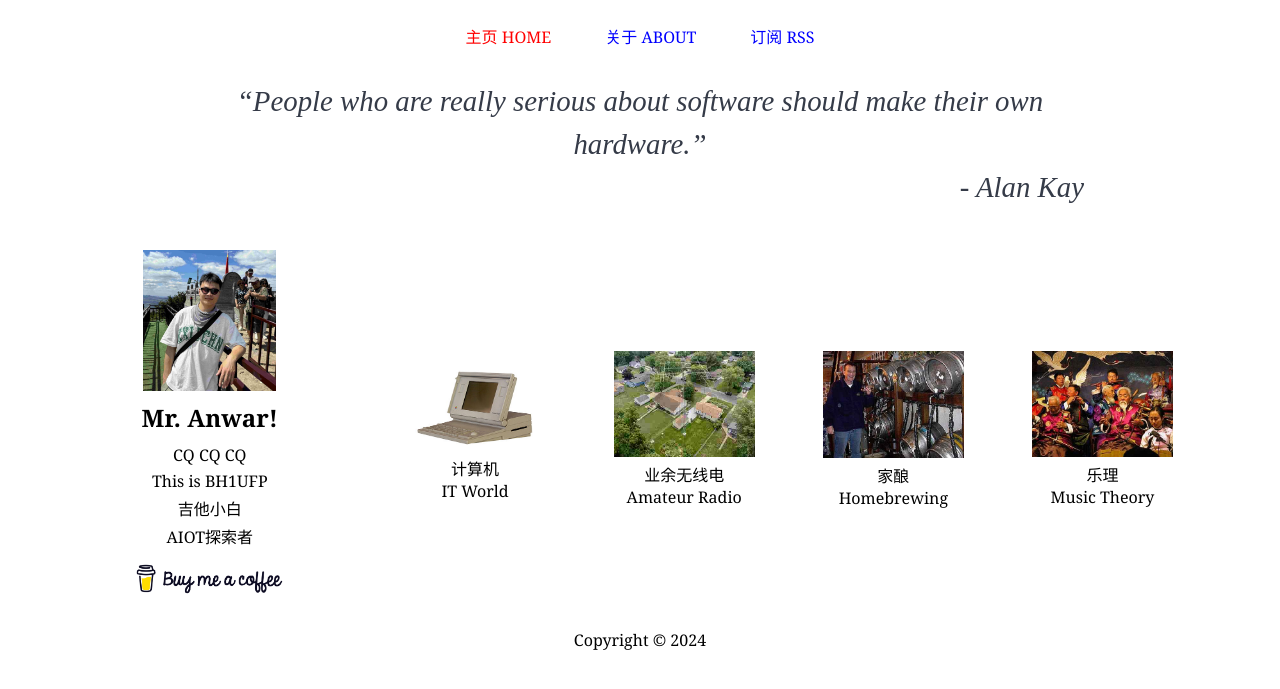
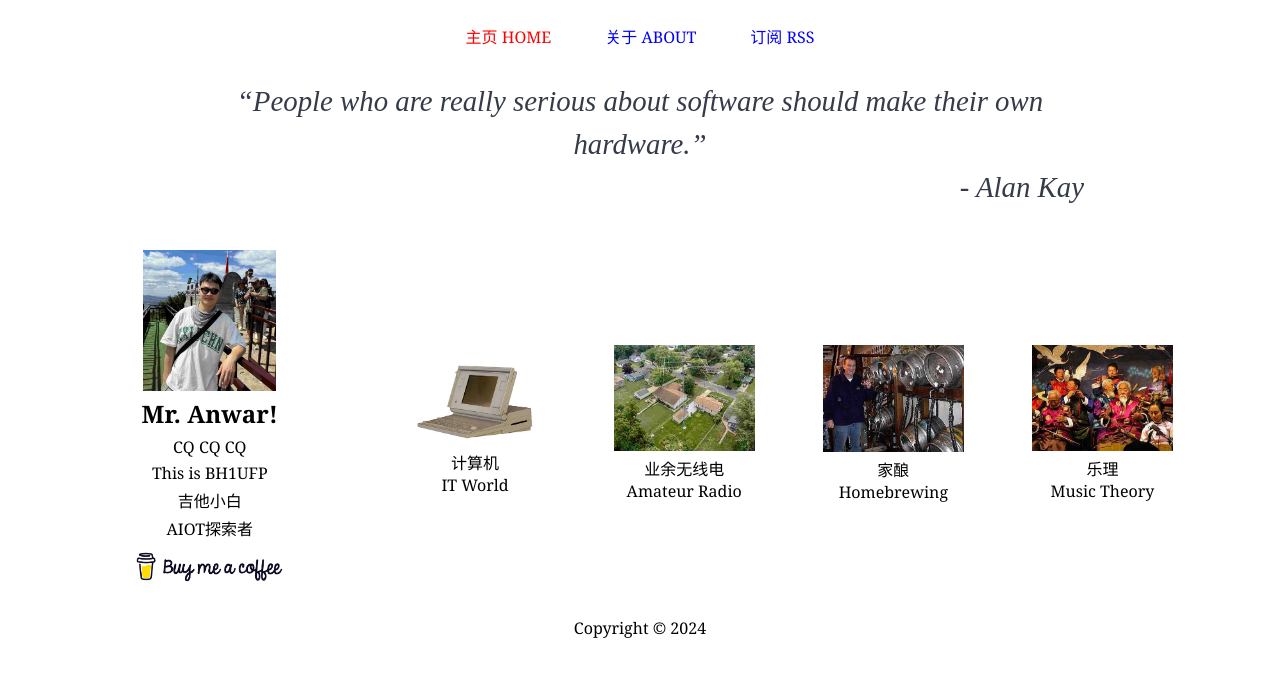
Before and after one commit to Crocboy-0501/Crocboy-0501.github.io, a Jekyll site: the page built from index.html, in a window 1280 px wide. Shown: the top 689 px of the page. Built offline with Jekyll 4.4.1, drawn with Linux system fonts in a browser that asks for light colours.

```diff
--- a/_sass/main.scss
+++ b/_sass/main.scss
@@ -99,7 +99,7 @@
     padding: 8px;
     display: flex;
     flex-direction: column;
-    gap: 10px;
+    gap: 6px;
     justify-content: center;
     align-items: center;
     grid-column: 1/2;
```
